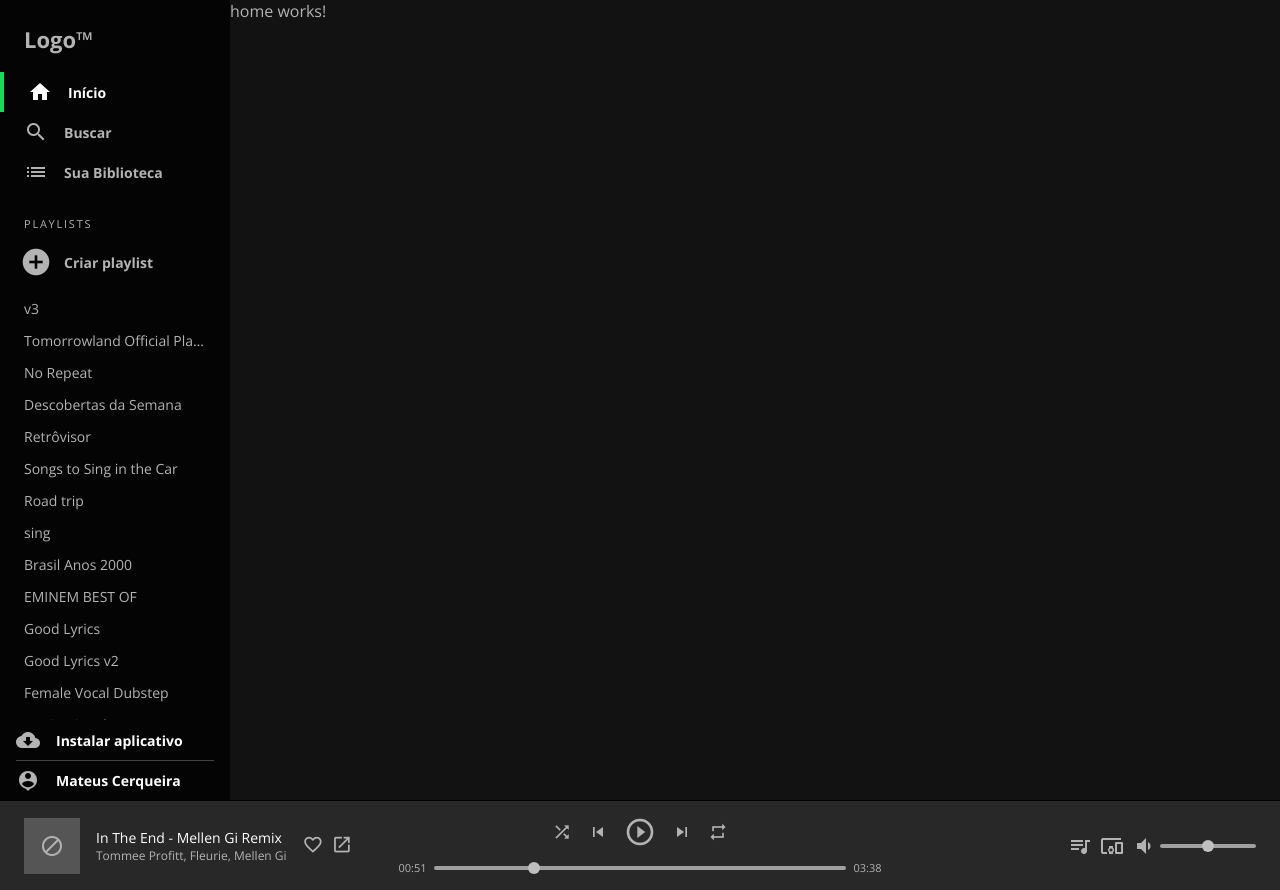
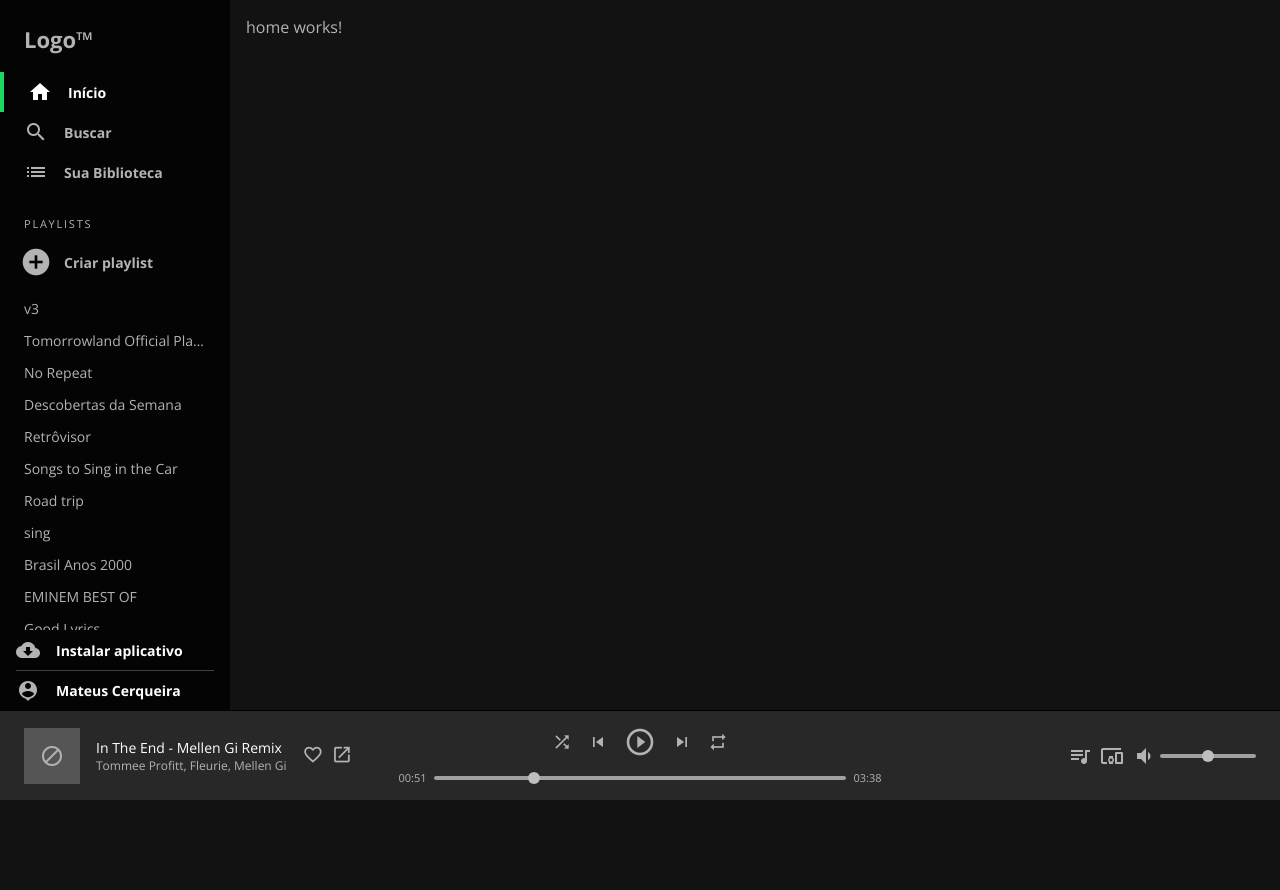
Before and after one commit to mateusmcg/spotify-ui, an Angular app: page /home in a window 1280 px wide. After the commit the page ends 800 px from the top, so only its background shows below. Built offline with nearby package versions, Linux system fonts and the light colour scheme.

Commit message:
Fix overall layout

```diff
--- a/src/app/app.component.scss
+++ b/src/app/app.component.scss
@@ -10,6 +10,7 @@ main {
     height: 100%;
     width: 100%;
     min-width: 45rem;
+    overflow: auto;
     align-items: flex-start;
 
     spotify-side-nav {
--- a/src/app/profile/profile.component.scss
+++ b/src/app/profile/profile.component.scss
@@ -5,7 +5,7 @@ section {
   flex-direction: column;
   justify-content: center;
   align-items: center;
-  height: 100%;
+  min-height: 100%;
   overflow: auto;
 
   i {
--- a/src/styles.scss
+++ b/src/styles.scss
@@ -20,6 +20,8 @@ body {
 router-outlet + * {
   height: 100%;
   width: 100%;
+  overflow: auto;
+  padding: 1rem;
 }
 
 /* width */
```
